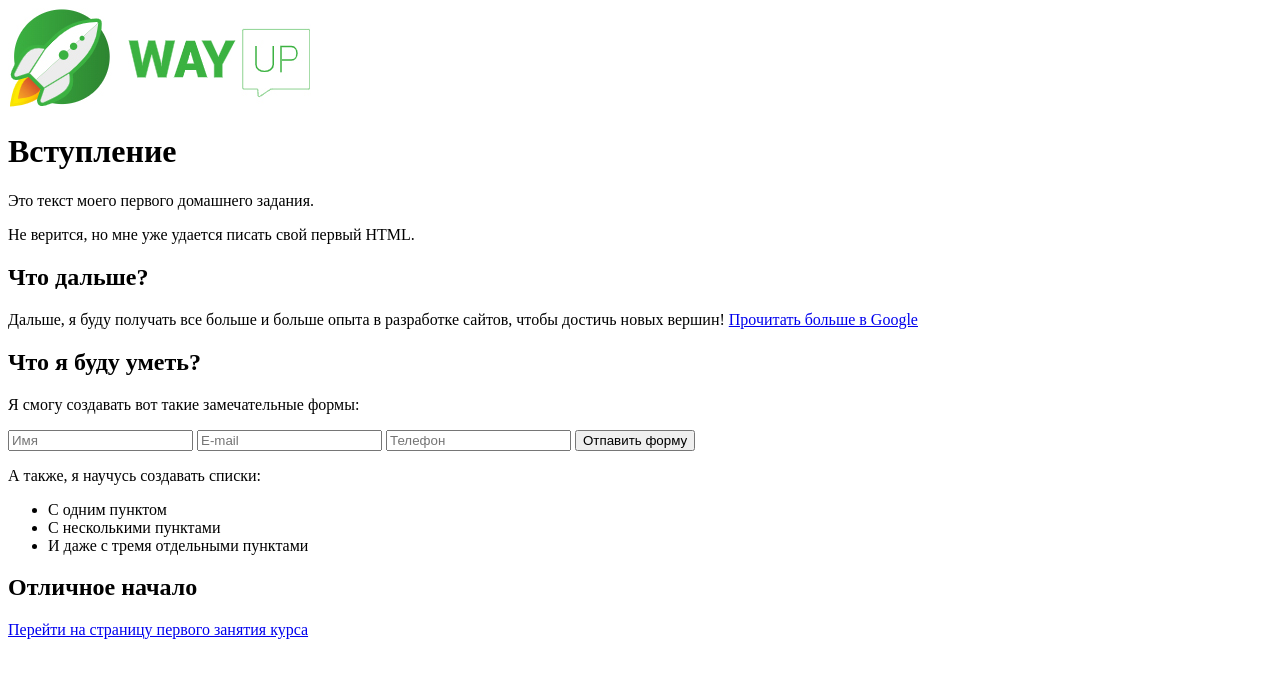
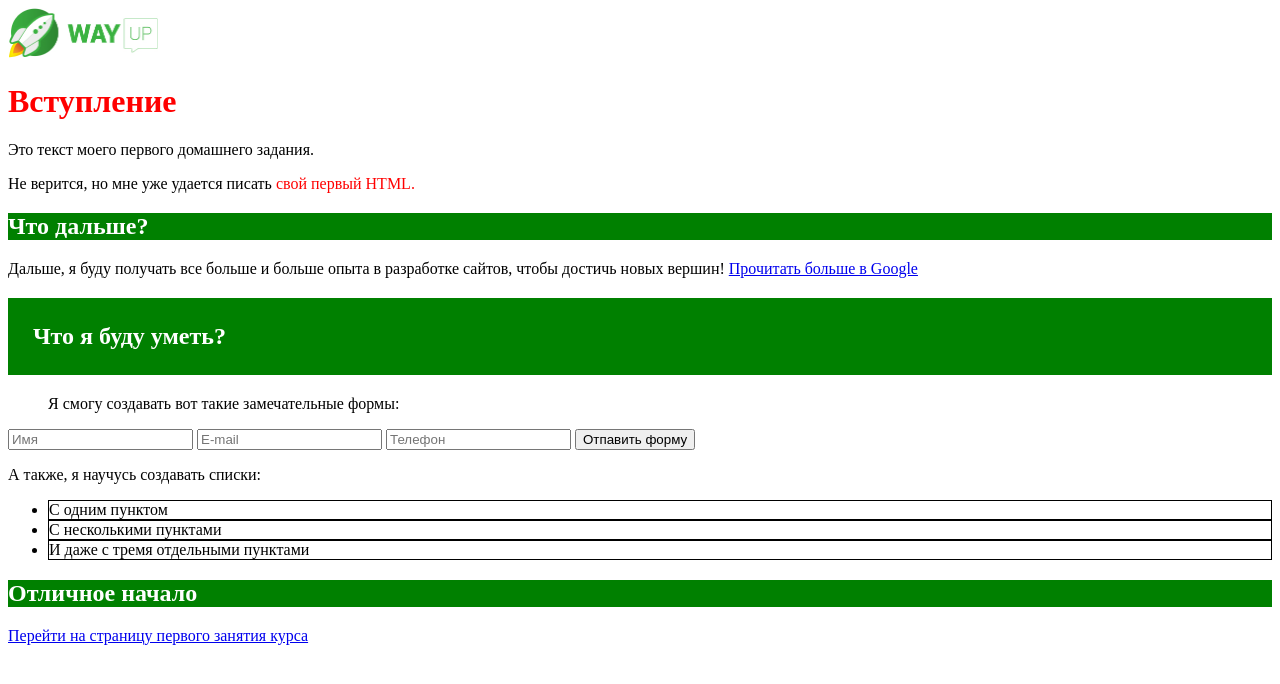
Before and after one commit to AleksandrPysartsov/WayUp, a plain HTML site: page index.html in a window 1280 px wide. Drawn offline with Linux system fonts and the light colour scheme; files that its build step writes are made by us from their sources.

Commit message:
Add files via upload

```diff
--- a/index.html
+++ b/index.html
@@ -4,15 +4,17 @@
     <meta charset="UTF-8">
     <meta name="viewport" content="width=device-width, initial-scale=1.0">
     <title>Document</title>
+    <link rel="stylesheet" href="css/slyle.css">
 </head>
 <body>
-<img src="img/logo.jpg" alt="Логотип">
+<img src="img/logo.jpg" alt="Логотип" class="logo">
 
     <h1>Вступление</h1>
 
     <p>Это текст моего первого домашнего задания.</p>
 
-    <p>Не верится, но мне уже удается писать свой первый HTML.</p>
+    <p>Не верится, но мне уже удается писать <span> свой первый HTML.</span>
+       </p>
 
     <h2>Что дальше?</h2>
 
@@ -21,9 +23,9 @@
         <a href="#">Прочитать больше в Google</a>
     </p>
 
-    <h2>Что я буду уметь?</h2>
+    <h2 class="block">Что я буду уметь?</h2>
 
-    <p>Я смогу создавать вот такие замечательные формы:</p>
+    <p class="left">Я смогу создавать вот такие замечательные формы:</p>
 
     <form action="#">
         <input type="text" name = "text" placeholder="Имя" required>
--- /dev/null
+++ b/slyle.css
@@ -0,0 +1,28 @@
+.logo {
+    width: 150px;
+}
+
+h1 {
+    color: red;
+}
+
+h2 {
+    background-color: green;
+    color: #fff;
+}
+
+p span {
+    color: red;
+}
+
+li {
+    border: 1px solid #000;
+}
+
+.block {
+    padding: 25px;
+}
+
+.left {
+    margin-left: 40px;
+}
```
